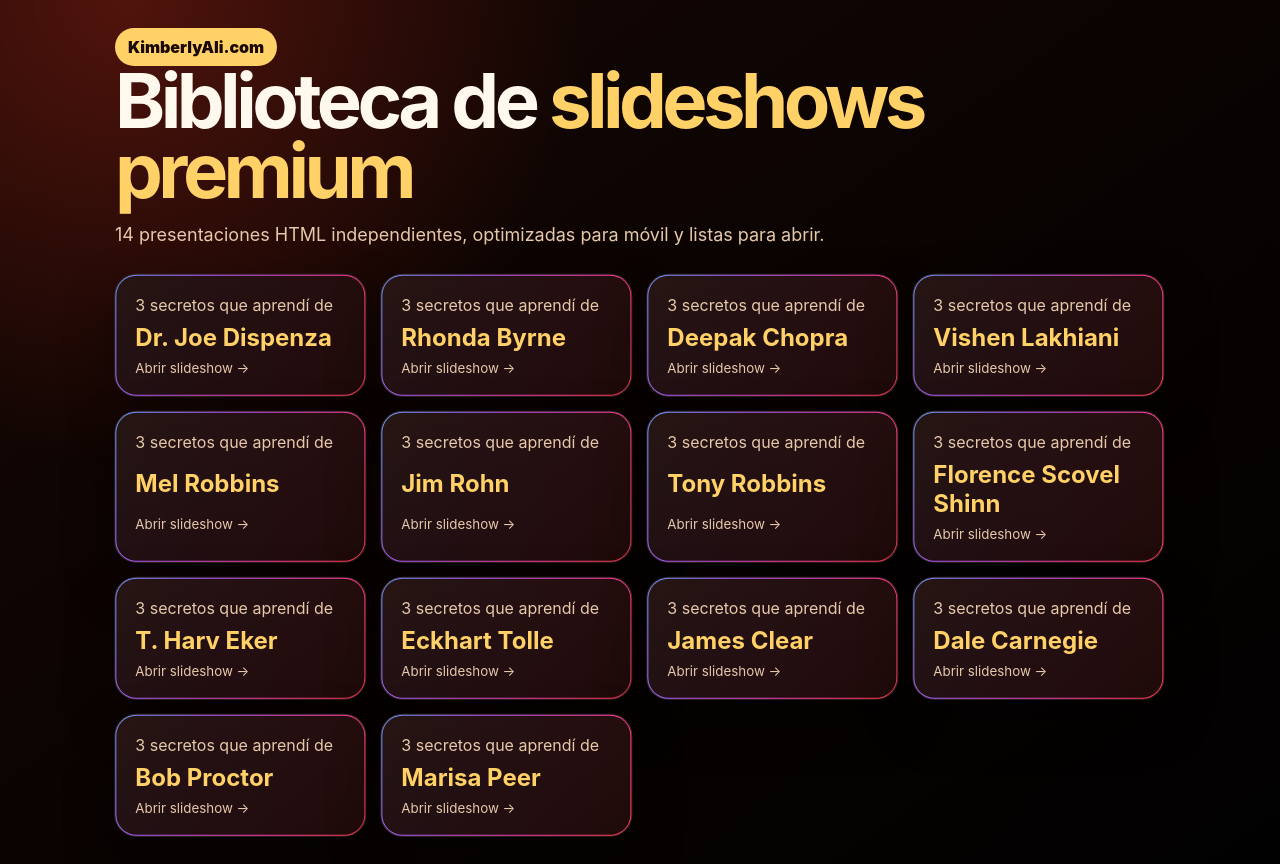
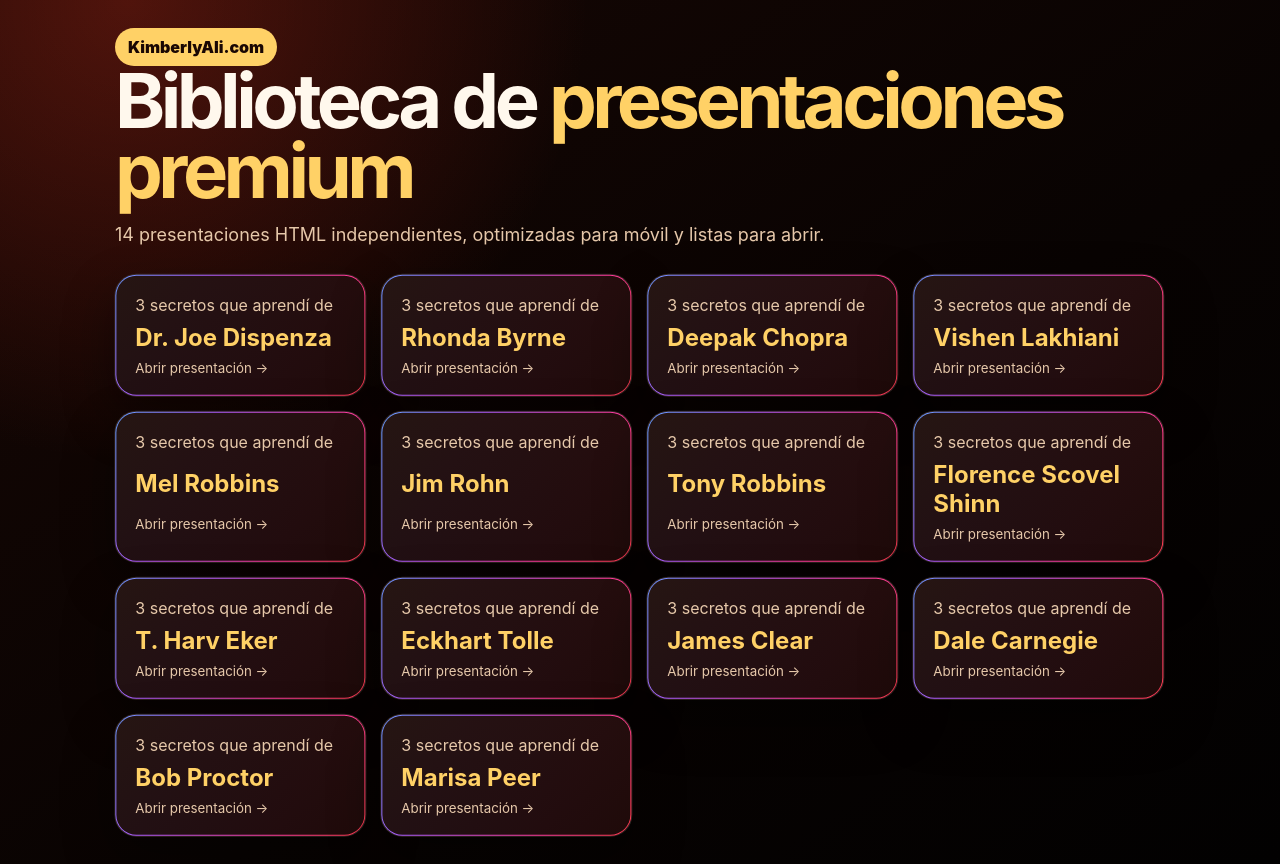
Before and after one commit to kimgutierrez289312-byte/kimberly, a plain HTML site: page blog/slideshows/index.html in a window 1280 px wide. Drawn offline with Linux system fonts and the light colour scheme.

Commit message:
Translate presentation links to Spanish

```diff
--- a/blog/slideshows/index.html
+++ b/blog/slideshows/index.html
@@ -12,18 +12,18 @@
 @keyframes rainbow-vibrate{0%,100%{transform:translate(0,0)}25%{transform:translate(.8px,-.6px)}50%{transform:translate(-.7px,.8px)}75%{transform:translate(.6px,.5px)}}
 @media (prefers-reduced-motion:reduce){.card,.card:before{animation:none}}
 .card span,.card small{color:#e6c8aa}.card strong{font-size:24px;color:#ffd166}.pill{display:inline-block;padding:9px 13px;border-radius:999px;background:#ffd166;color:#190703;font-weight:1000}
-</style></head><body><div class="wrap"><div class="pill">KimberlyAli.com</div><h1>Biblioteca de <span class="gold">slideshows premium</span></h1>
-<p>14 presentaciones HTML independientes, optimizadas para móvil y listas para abrir.</p><div class="grid"><a class="card" href="dr-joe-dispenza.html"><span>3 secretos que aprendí de</span><strong>Dr. Joe Dispenza</strong><small>Abrir slideshow →</small></a>
-<a class="card" href="rhonda-byrne.html"><span>3 secretos que aprendí de</span><strong>Rhonda Byrne</strong><small>Abrir slideshow →</small></a>
-<a class="card" href="deepak-chopra.html"><span>3 secretos que aprendí de</span><strong>Deepak Chopra</strong><small>Abrir slideshow →</small></a>
-<a class="card" href="vishen-lakhiani.html"><span>3 secretos que aprendí de</span><strong>Vishen Lakhiani</strong><small>Abrir slideshow →</small></a>
-<a class="card" href="mel-robbins.html"><span>3 secretos que aprendí de</span><strong>Mel Robbins</strong><small>Abrir slideshow →</small></a>
-<a class="card" href="jim-rohn.html"><span>3 secretos que aprendí de</span><strong>Jim Rohn</strong><small>Abrir slideshow →</small></a>
-<a class="card" href="tony-robbins.html"><span>3 secretos que aprendí de</span><strong>Tony Robbins</strong><small>Abrir slideshow →</small></a>
-<a class="card" href="florence-scovel-shinn.html"><span>3 secretos que aprendí de</span><strong>Florence Scovel Shinn</strong><small>Abrir slideshow →</small></a>
-<a class="card" href="t-harv-eker.html"><span>3 secretos que aprendí de</span><strong>T. Harv Eker</strong><small>Abrir slideshow →</small></a>
-<a class="card" href="eckhart-tolle.html"><span>3 secretos que aprendí de</span><strong>Eckhart Tolle</strong><small>Abrir slideshow →</small></a>
-<a class="card" href="james-clear.html"><span>3 secretos que aprendí de</span><strong>James Clear</strong><small>Abrir slideshow →</small></a>
-<a class="card" href="dale-carnegie.html"><span>3 secretos que aprendí de</span><strong>Dale Carnegie</strong><small>Abrir slideshow →</small></a>
-<a class="card" href="bob-proctor.html"><span>3 secretos que aprendí de</span><strong>Bob Proctor</strong><small>Abrir slideshow →</small></a>
-<a class="card" href="marisa-peer.html"><span>3 secretos que aprendí de</span><strong>Marisa Peer</strong><small>Abrir slideshow →</small></a></div></div></body></html>
+</style></head><body><div class="wrap"><div class="pill">KimberlyAli.com</div><h1>Biblioteca de <span class="gold">presentaciones premium</span></h1>
+<p>14 presentaciones HTML independientes, optimizadas para móvil y listas para abrir.</p><div class="grid"><a class="card" href="dr-joe-dispenza.html"><span>3 secretos que aprendí de</span><strong>Dr. Joe Dispenza</strong><small>Abrir presentación →</small></a>
+<a class="card" href="rhonda-byrne.html"><span>3 secretos que aprendí de</span><strong>Rhonda Byrne</strong><small>Abrir presentación →</small></a>
+<a class="card" href="deepak-chopra.html"><span>3 secretos que aprendí de</span><strong>Deepak Chopra</strong><small>Abrir presentación →</small></a>
+<a class="card" href="vishen-lakhiani.html"><span>3 secretos que aprendí de</span><strong>Vishen Lakhiani</strong><small>Abrir presentación →</small></a>
+<a class="card" href="mel-robbins.html"><span>3 secretos que aprendí de</span><strong>Mel Robbins</strong><small>Abrir presentación →</small></a>
+<a class="card" href="jim-rohn.html"><span>3 secretos que aprendí de</span><strong>Jim Rohn</strong><small>Abrir presentación →</small></a>
+<a class="card" href="tony-robbins.html"><span>3 secretos que aprendí de</span><strong>Tony Robbins</strong><small>Abrir presentación →</small></a>
+<a class="card" href="florence-scovel-shinn.html"><span>3 secretos que aprendí de</span><strong>Florence Scovel Shinn</strong><small>Abrir presentación →</small></a>
+<a class="card" href="t-harv-eker.html"><span>3 secretos que aprendí de</span><strong>T. Harv Eker</strong><small>Abrir presentación →</small></a>
+<a class="card" href="eckhart-tolle.html"><span>3 secretos que aprendí de</span><strong>Eckhart Tolle</strong><small>Abrir presentación →</small></a>
+<a class="card" href="james-clear.html"><span>3 secretos que aprendí de</span><strong>James Clear</strong><small>Abrir presentación →</small></a>
+<a class="card" href="dale-carnegie.html"><span>3 secretos que aprendí de</span><strong>Dale Carnegie</strong><small>Abrir presentación →</small></a>
+<a class="card" href="bob-proctor.html"><span>3 secretos que aprendí de</span><strong>Bob Proctor</strong><small>Abrir presentación →</small></a>
+<a class="card" href="marisa-peer.html"><span>3 secretos que aprendí de</span><strong>Marisa Peer</strong><small>Abrir presentación →</small></a></div></div></body></html>
```
